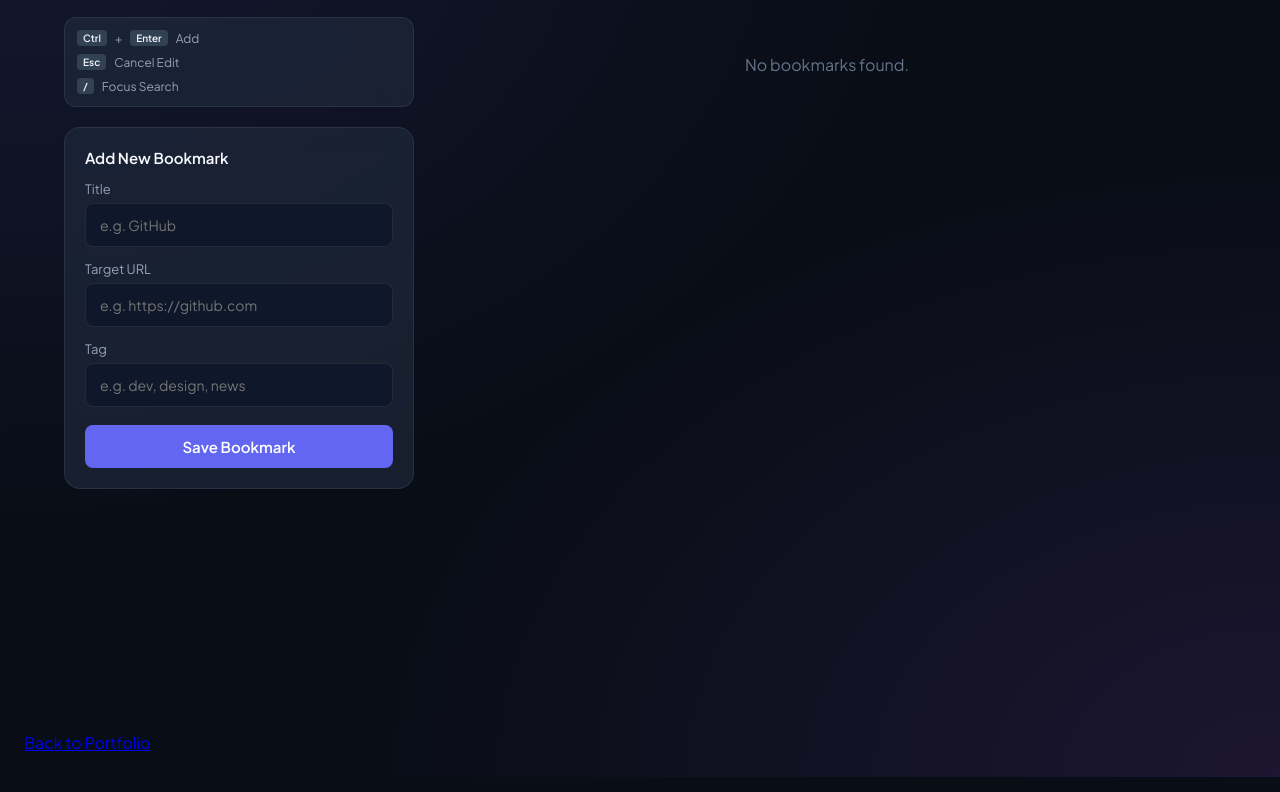
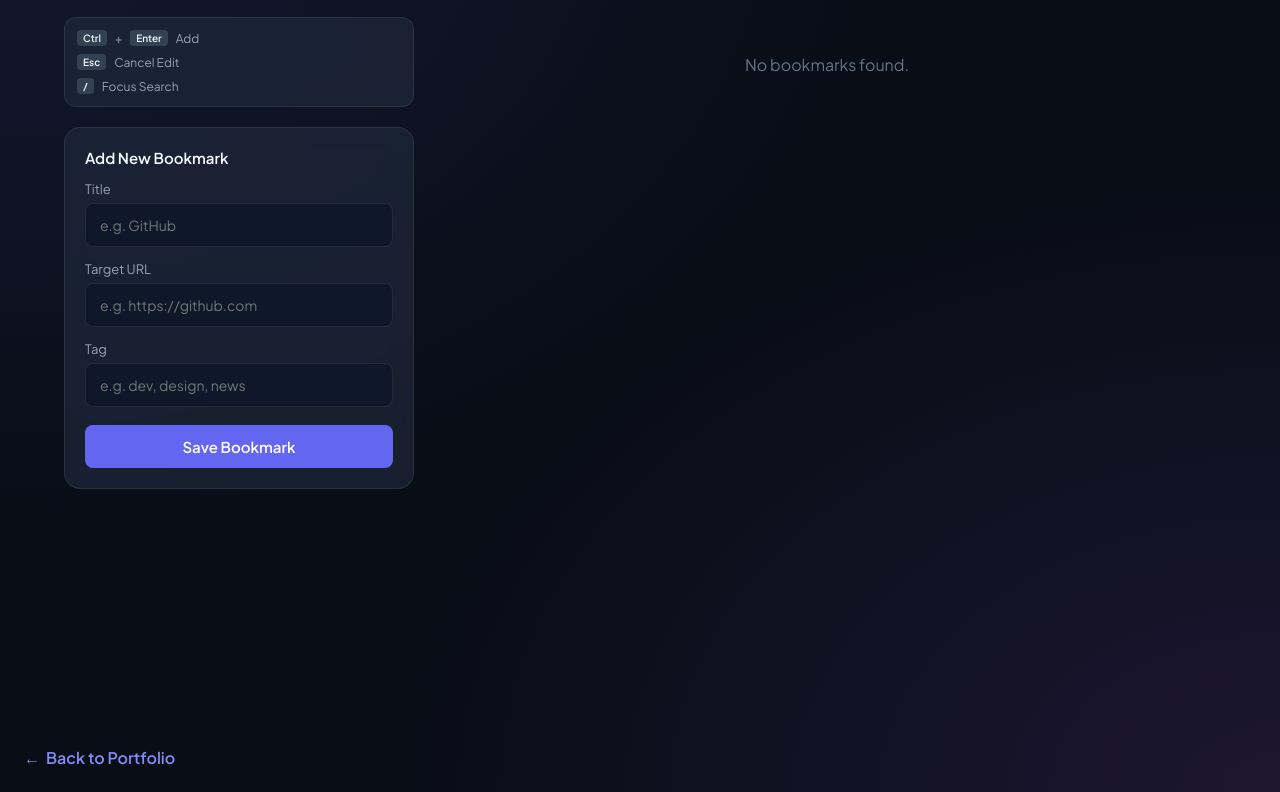
Before and after one commit to Mariam-Mousa223/BookMark, a plain HTML site: page index.html in a window 1280 px wide. Shown: the part 92-884 px from the top of the page. Drawn offline with Linux system fonts and the light colour scheme.

Commit message:
Add styles for back-link component

```diff
--- a/bookmark.css
+++ b/bookmark.css
@@ -300,3 +300,28 @@ button.btn-primary {
 @media (max-width: 768px) {
     .app-layout { grid-template-columns: 1fr; }
 }
+
+.back-link {
+    display: inline-block;
+    margin-top: 15px;
+    margin-left: 0px;
+    color: #818cf8;
+    text-decoration: none;
+    font-weight: 600;
+
+}
+
+.back-link:hover {
+    text-decoration: underline;
+}
+.back-link::before {
+  content: "← ";
+  margin-right: 6px;
+  display: inline-block;
+  transition: transform 0.2s ease;
+}
+
+
+.back-link:hover::before {
+  transform: translateX(-4px);
+}
```
